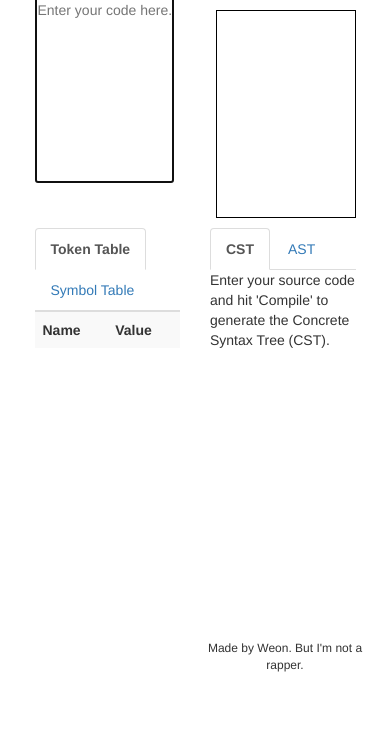
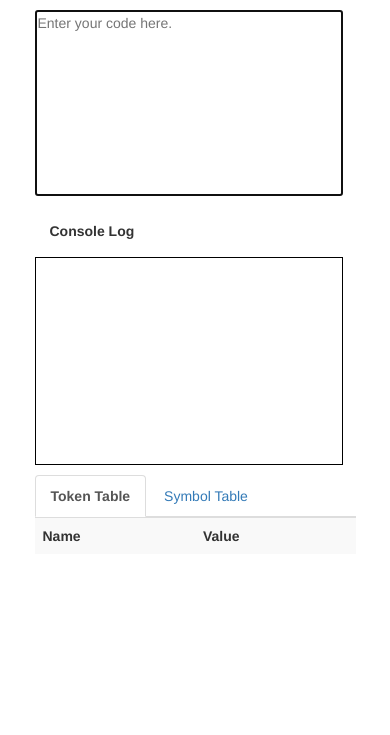
Before and after one commit to weonyuan/compiler, a plain HTML site: page index.html in a window 390 px wide. Shown: the part 109-844 px from the top of the page. Drawn offline with Linux system fonts and the light colour scheme.

Commit message:
Tweak symbol table width. Readjust col-xs layout.

```diff
--- a/css/main.css
+++ b/css/main.css
@@ -40,7 +40,7 @@ body {
 #logger {
     border: 1px solid black;
     display: block;
-    float: right;
+    float: left;
     height: 208px;
     overflow-x: hidden;
     overflow-y: auto;
--- a/index.html
+++ b/index.html
@@ -83,17 +83,17 @@
         </div>
     </nav>
     <div id="bodyContent">
-        <div id="sourceCode" class="col-xs-6 col-sm-5 col-md-5">
+        <div id="sourceCode" class="col-xs-12 col-sm-5 col-md-5">
             <div class="panel-heading"><label>Source Code</label></div>
             <textarea id="inputText" rows="9" placeholder="Enter your code here." wrap="off" autofocus></textarea>
         </div>
 
-        <div id="consoleLog" class="col-xs-6 col-sm-7 col-md-7">
+        <div id="consoleLog" class="col-xs-12 col-sm-7 col-md-7">
             <div class="panel-heading"><label>Console Log</label></div>
             <div id="logger"></div>
         </div>
 
-        <div id="tableDisplay" class="col-xs-6 col-sm-5 col-md-5">
+        <div id="tableDisplay" class="col-xs-12 col-sm-5 col-md-5">
             <ul id="tableNav" class="nav nav-tabs" role="tablist">
                 <li class="active"><a href="#token" aria-controls="token" role="tab" data-toggle="tab">Token Table</a></li>
                 <li><a href="#symbolTable" aria-controls="symbolTable" role="tab" data-toggle="tab">Symbol Table</a></li>
@@ -111,7 +111,7 @@
                 <div id="symbolTable" class="tab-pane" role="tabpanel">
                     <table id="symbolTable" class="table table-hover table-striped">
                         <tr>
-                            <th width="19%">Line Num</th>
+                            <th width="19%">Line #</th>
                             <th width="27%">Name</th>
                             <th width="27%">Type</th>
                             <th width="27%">Scope</th>
@@ -121,7 +121,7 @@
             </div>
         </div>
 
-        <div id="miscDisplay" class="col-xs-6 col-sm-7 col-md-7">
+        <div id="miscDisplay" class="col-xs-12 col-sm-7 col-md-7">
             <ul id="miscNav" class="nav nav-tabs" role="tablist">
                 <li class="active"><a href="#cst" aria-controls="cst" role="tab" data-toggle="tab">CST</a></li>
                 <li><a href="#ast" aria-controls="ast" role="tab" data-toggle="tab">AST</a></li>
```
